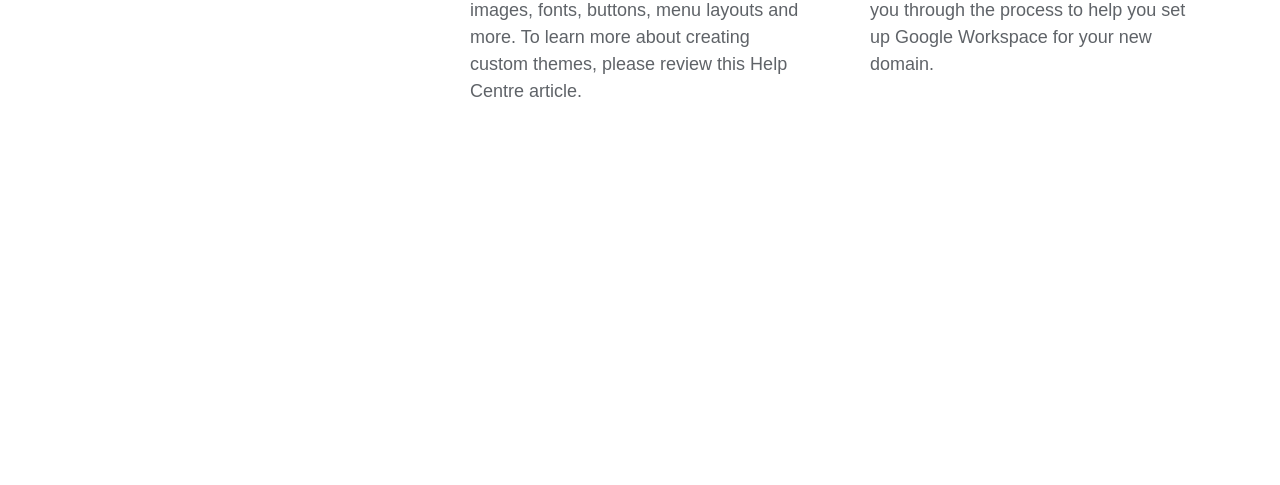
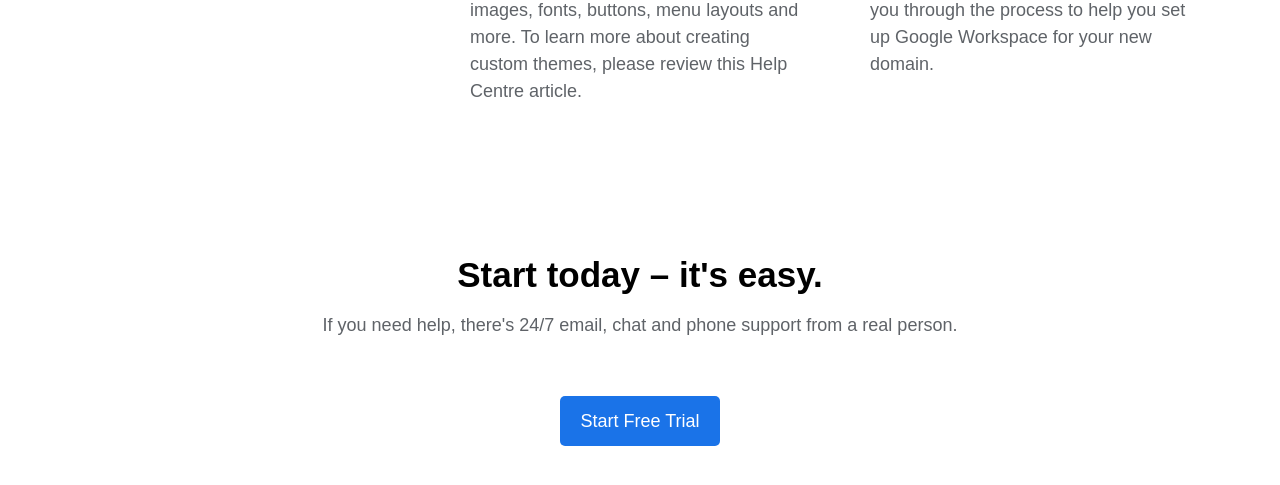
Before and after one commit to Minhajxdd/Google-site-week01, a plain HTML site: page index.html in a window 1280 px wide. Shown: the part 2929-3414 px from the top of the page. Drawn offline with Linux system fonts and the light colour scheme.

Commit message:
Section seven added

```diff
--- a/index.html
+++ b/index.html
@@ -231,6 +231,17 @@
 
     </section>
 
+    <!-- Section Seven -->
+    <section class="sec-7-s">
+        <div class="sec-7">
+            <h2>Start today – it's easy.</h2>
+            <p>If you need help, there's 24/7 email, chat and phone support from a real person.</p>
+            <div>
+                <p><a href="#">Start Free Trial</a></p>
+            </div>
+        </div>
+    </section>
+
 
 
     <br><br><br><br><b><br><br></b> <br><br><br><br><b><br><br></b> <br><br><br><br><b><br><br></b> <br><br><br><br><b><br><br></b> <br><br><br><br><b><br><br></b> <br><br><br><br><b><br><br></b> <br><br><br><br><b><br><br></b> <br><br><br><br><b><br><br></b> <br><br><br><br><b><br><br></b> <br><br><br><br><b><br><br></b> <br><br><br><br><b><br><br></b> <br><br><br><br><b><br><br></b> <br><br><br><br><b><br><br></b> <br><br><br><br><b><br><br></b> <br><br><br><br><b><br><br></b> <br><br><br><br><b><br><br></b> <br><br><br><br><b><br><br></b> <br><br><br><br><b><br><br></b> <br><br><br><br><b><br><br></b> <br><br><br><br><b><br><br></b>v
--- a/style.css
+++ b/style.css
@@ -316,3 +316,36 @@ height: 350px;
 .sec4-box .box-content .two h5{
     max-width: 250px;
 }
+
+/* Section Seven */
+.sec-7-s{
+    margin-top: 150px;
+}
+.sec-7{
+    display: flex;
+    flex-direction: column;
+    align-items: center;
+    justify-content: center;
+    gap: 20px;
+}
+.sec-7 h2{
+    font-size: 35px;
+}
+.sec-7 p{
+    color: #5F6368;
+    font-size: 18px;
+}
+.sec-7 div{
+    margin-top: 40px;
+    background-color: #1a73e8;
+    width: 160px;
+    height: 50px;
+    border-radius: 5px;
+    display: flex;
+    align-items: center;
+    justify-content: center;
+}
+.sec-7 a{
+    color: #FFFFFF;
+    text-decoration: none;
+}
```
